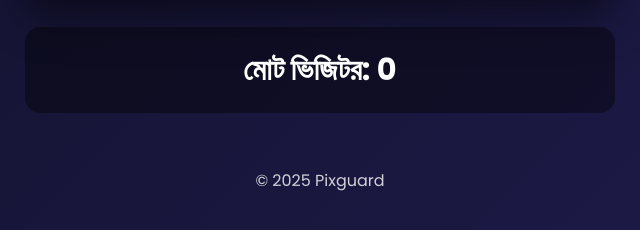
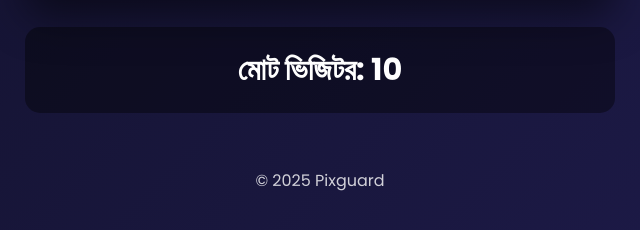
Before and after one commit to shakib0122222/Urlpix, a plain HTML site: page index.html in a window 1280 px wide. Shown: the part 639-869 px from the top of the page, 320-960 px from the left. Drawn offline with Linux system fonts and the light colour scheme; no server answers.

Commit message:
Update index.html

```diff
--- a/index.html
+++ b/index.html
@@ -21,7 +21,7 @@
       <div class="loader" id="loader"></div>
     </div>
 
-    <div class="stats">মোট ভিজিটর: <span id="visits">0</span></div>
+    <div class="stats">মোট ভিজিটর: <span id="visits">10</span></div>
     <footer>© 2025 Pixguard</footer>
   </div>
 
```
